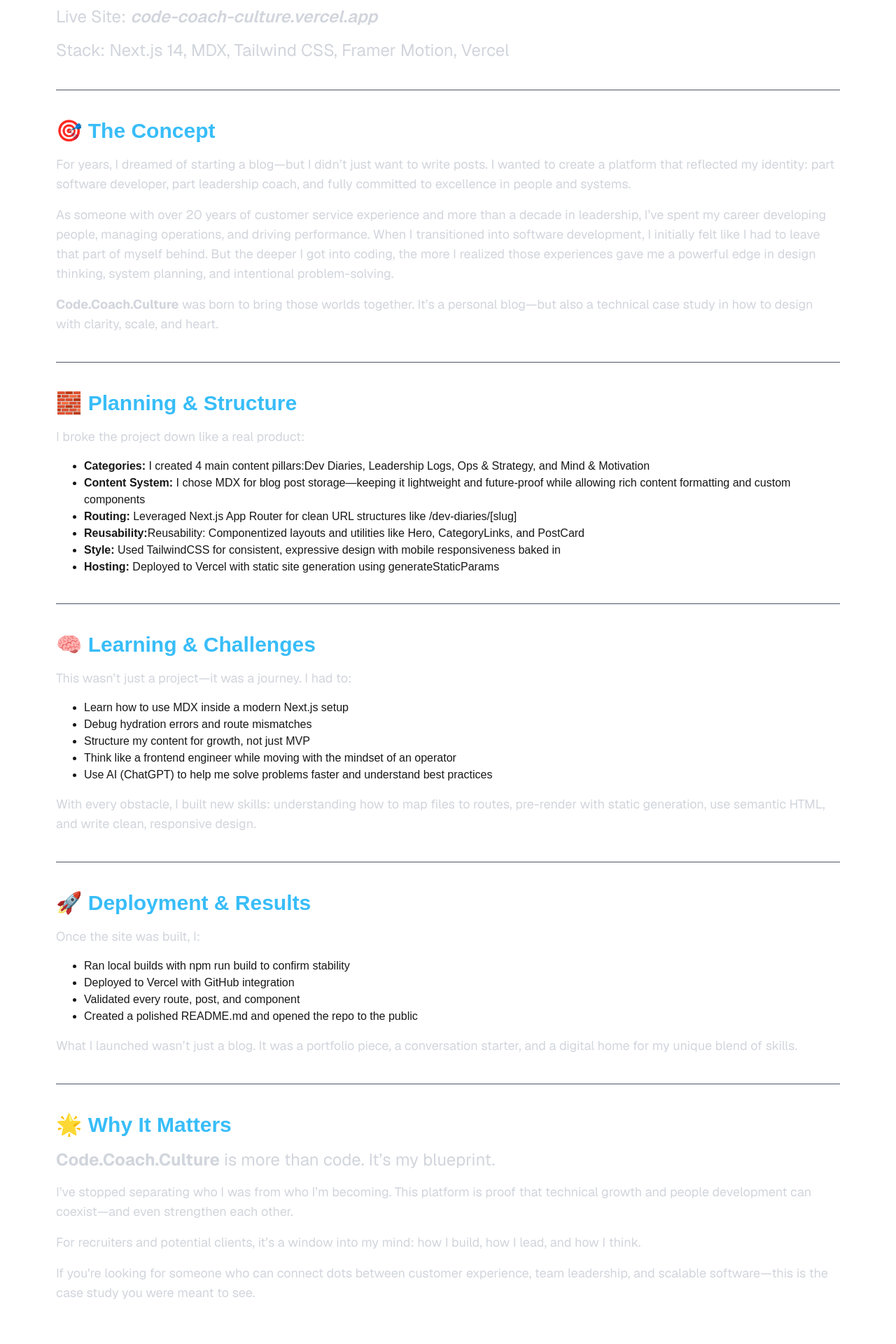
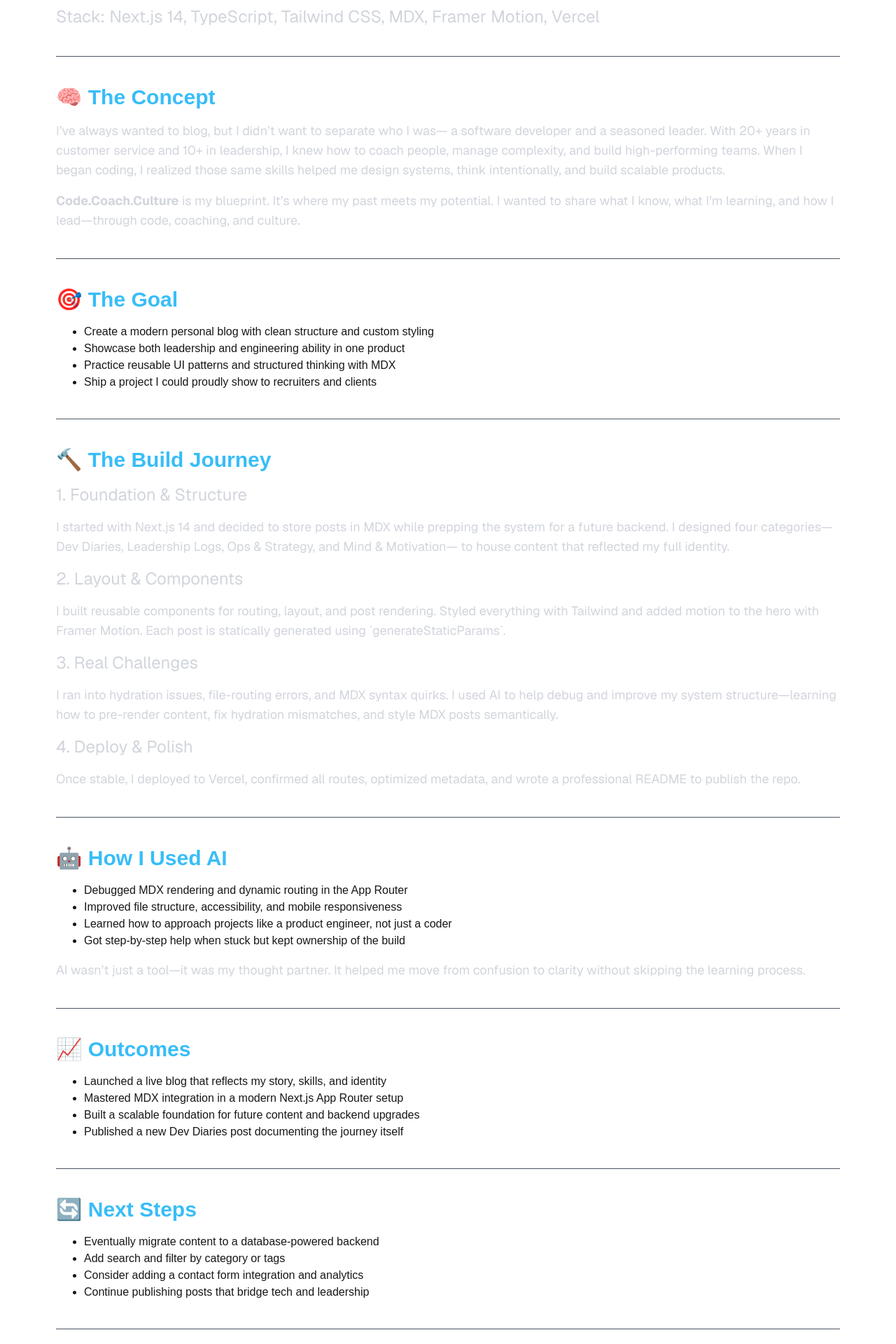
Before and after one commit to marcdevceo/marcdevceo, a Next.js app: page /case-studies/code-coach-culture-case in a window 1280 px wide. Shown: the part 320-2240 px from the top of the page at 70% size. Built offline with nearby package versions, Linux system fonts and the light colour scheme.

Commit message:
added marcdevceo-portfolio-case and updated all the case studies to match the same structure/ added a back to case studies button at the bottom of each case study to prevent from having to scroll back to the top

```diff
--- a/app/case-studies/code-coach-culture-case/page.tsx
+++ b/app/case-studies/code-coach-culture-case/page.tsx
@@ -1,142 +1,129 @@
-/* eslint-disable react/no-unescaped-entities */
-import { Main } from "@/components/ui/Spacer";
+import Button from "@/components/ui/Button";
+import { FlexContainer, Main } from "@/components/ui/Spacer";
 import Title, { Subtitle, Text } from "@/components/ui/Typography";
 
 export default function CodeCoachCultureCase() {
   return (
     <Main gap="md">
-        <a href="/case-studies">
-            <Text size="sm" color="secondary">← Back to Case Studies</Text>
-        </a><br/>
-      <Title>Code.Coach.Culture: Case Study</Title>
-      <Text>
-        Project: Code.Coach.Culture — A Blog Platform for Developers and Leaders
-      </Text>
+      <a href="/case-studies">
+        <Text size="sm" color="secondary">
+          ← Back to Case Studies
+        </Text>
+      </a>
+      <br />
+
+      <Title>📚 Code.Coach.Culture: Case Study</Title>
       <Text>
         Live Site:{" "}
-        <span className="italic font-semibold">
+        <span>
           <a href="https://code-coach-culture.vercel.app">
-            code-coach-culture.vercel.app
+            https://code-coach-culture.vercel.app
           </a>
         </span>
       </Text>
-      <Text>Stack: Next.js 14, MDX, Tailwind CSS, Framer Motion, Vercel</Text>
-      <hr className="w-full border-t border-gray-600 my-6" />
-      <Subtitle>🎯 The Concept</Subtitle>
-      <Text size="buttonText">
-        For years, I dreamed of starting a blog—but I didn’t just want to write
-        posts. I wanted to create a platform that reflected my identity: part
-        software developer, part leadership coach, and fully committed to
-        excellence in people and systems.
-      </Text>
-      <Text size="buttonText">
-        As someone with over 20 years of customer service experience and more
-        than a decade in leadership, I’ve spent my career developing people,
-        managing operations, and driving performance. When I transitioned into
-        software development, I initially felt like I had to leave that part of
-        myself behind. But the deeper I got into coding, the more I realized
-        those experiences gave me a powerful edge in design thinking, system
-        planning, and intentional problem-solving.
-      </Text>
-      <Text size="buttonText">
-        <span className="font-bold">Code.Coach.Culture</span> was born to bring
-        those worlds together. It’s a personal blog—but also a technical case
-        study in how to design with clarity, scale, and heart.
+      <Text>
+        Stack: Next.js 14, TypeScript, Tailwind CSS, MDX, Framer Motion, Vercel
       </Text>
       <hr className="w-full border-t border-gray-600 my-6" />
 
-      <Subtitle>🧱 Planning & Structure</Subtitle>
+      <Subtitle>🧠 The Concept</Subtitle>
       <Text size="buttonText">
-        I broke the project down like a real product:
+        I’ve always wanted to blog, but I didn’t want to separate who I was—
+        a software developer and a seasoned leader. With 20+ years in customer
+        service and 10+ in leadership, I knew how to coach people, manage
+        complexity, and build high-performing teams. When I began coding,
+        I realized those same skills helped me design systems, think
+        intentionally, and build scalable products.
       </Text>
+      <Text size="buttonText">
+        <span className="font-bold">Code.Coach.Culture</span> is my blueprint.
+        It’s where my past meets my potential. I wanted to share what I know,
+        what I’m learning, and how I lead—through code, coaching, and culture.
+      </Text>
+      <hr className="w-full border-t border-gray-600 my-6" />
+
+      <Subtitle>🎯 The Goal</Subtitle>
       <ul className="list-disc ml-10">
-        <li>
-          <span className="font-semibold">Categories:</span> I created 4 main
-          content pillars:Dev Diaries, Leadership Logs, Ops & Strategy, and Mind
-          & Motivation
-        </li>
-        <li>
-          <span className="font-semibold">Content System:</span> I chose MDX for
-          blog post storage—keeping it lightweight and future-proof while
-          allowing rich content formatting and custom components
-        </li>
-        <li>
-          <span className="font-semibold">Routing:</span> Leveraged Next.js App
-          Router for clean URL structures like /dev-diaries/[slug]
-        </li>
-        <li>
-          <span className="font-semibold">Reusability:</span>Reusability:
-          Componentized layouts and utilities like Hero, CategoryLinks, and
-          PostCard
-        </li>
-        <li>
-          <span className="font-semibold">Style:</span> Used TailwindCSS for
-          consistent, expressive design with mobile responsiveness baked in
-        </li>
-        <li>
-          <span className="font-semibold">Hosting:</span> Deployed to Vercel
-          with static site generation using generateStaticParams
-        </li>
+        <li>Create a modern personal blog with clean structure and custom styling</li>
+        <li>Showcase both leadership and engineering ability in one product</li>
+        <li>Practice reusable UI patterns and structured thinking with MDX</li>
+        <li>Ship a project I could proudly show to recruiters and clients</li>
       </ul>
       <hr className="w-full border-t border-gray-600 my-6" />
 
-      <Subtitle>🧠 Learning & Challenges</Subtitle>
+      <Subtitle>🔨 The Build Journey</Subtitle>
+      <Text>1. Foundation & Structure</Text>
       <Text size="buttonText">
-        This wasn’t just a project—it was a journey. I had to:
+        I started with Next.js 14 and decided to store posts in MDX while
+        prepping the system for a future backend. I designed four categories—
+        Dev Diaries, Leadership Logs, Ops & Strategy, and Mind & Motivation—
+        to house content that reflected my full identity.
       </Text>
-      <ul className="list-disc ml-10">
-        <li>Learn how to use MDX inside a modern Next.js setup</li>
-        <li>Debug hydration errors and route mismatches</li>
-        <li>Structure my content for growth, not just MVP</li>
-        <li>
-          Think like a frontend engineer while moving with the mindset of an
-          operator
-        </li>
-        <li>
-          Use AI (ChatGPT) to help me solve problems faster and understand best
-          practices
-        </li>
-      </ul>
+      <Text>2. Layout & Components</Text>
       <Text size="buttonText">
-        With every obstacle, I built new skills: understanding how to map files
-        to routes, pre-render with static generation, use semantic HTML, and
-        write clean, responsive design.
+        I built reusable components for routing, layout, and post rendering.
+        Styled everything with Tailwind and added motion to the hero with
+        Framer Motion. Each post is statically generated using
+        `generateStaticParams`.
+      </Text>
+      <Text>3. Real Challenges</Text>
+      <Text size="buttonText">
+        I ran into hydration issues, file-routing errors, and MDX syntax quirks.
+        I used AI to help debug and improve my system structure—learning how to
+        pre-render content, fix hydration mismatches, and style MDX posts
+        semantically.
+      </Text>
+      <Text>4. Deploy & Polish</Text>
+      <Text size="buttonText">
+        Once stable, I deployed to Vercel, confirmed all routes, optimized
+        metadata, and wrote a professional README to publish the repo.
       </Text>
       <hr className="w-full border-t border-gray-600 my-6" />
 
-      <Subtitle>🚀 Deployment & Results</Subtitle>
-      <Text size="buttonText">Once the site was built, I:</Text>
+      <Subtitle>🤖 How I Used AI</Subtitle>
       <ul className="list-disc ml-10">
-        <li>Ran local builds with npm run build to confirm stability</li>
-        <li>Deployed to Vercel with GitHub integration</li>
-        <li>Validated every route, post, and component</li>
-        <li>Created a polished README.md and opened the repo to the public</li>
+        <li>Debugged MDX rendering and dynamic routing in the App Router</li>
+        <li>Improved file structure, accessibility, and mobile responsiveness</li>
+        <li>Learned how to approach projects like a product engineer, not just a coder</li>
+        <li>Got step-by-step help when stuck but kept ownership of the build</li>
       </ul>
       <Text size="buttonText">
-        What I launched wasn’t just a blog. It was a portfolio piece, a
-        conversation starter, and a digital home for my unique blend of skills.
+        AI wasn’t just a tool—it was my thought partner. It helped me move from confusion to clarity without skipping the learning process.
       </Text>
       <hr className="w-full border-t border-gray-600 my-6" />
 
-      <Subtitle>🌟 Why It Matters</Subtitle>
-      <Text>
-        <span className="font-bold">Code.Coach.Culture</span> is more than code.
-        It’s my blueprint.
+      <Subtitle>📈 Outcomes</Subtitle>
+      <ul className="list-disc ml-10">
+        <li>Launched a live blog that reflects my story, skills, and identity</li>
+        <li>Mastered MDX integration in a modern Next.js App Router setup</li>
+        <li>Built a scalable foundation for future content and backend upgrades</li>
+        <li>Published a new Dev Diaries post documenting the journey itself</li>
+      </ul>
+      <hr className="w-full border-t border-gray-600 my-6" />
+
+      <Subtitle>🔄 Next Steps</Subtitle>
+      <ul className="list-disc ml-10">
+        <li>Eventually migrate content to a database-powered backend</li>
+        <li>Add search and filter by category or tags</li>
+        <li>Consider adding a contact form integration and analytics</li>
+        <li>Continue publishing posts that bridge tech and leadership</li>
+      </ul>
+      <hr className="w-full border-t border-gray-600 my-6" />
+
+      <Subtitle>🧾 Final Thoughts</Subtitle>
+      <Text size="buttonText">
+        <span className="font-bold">Code.Coach.Culture</span> is more than a blog—
+        it’s a reflection of how I build, how I lead, and how I learn.
+        It’s proof that the soft skills I gained from decades in customer service
+        are an asset in tech—not a separate identity.
       </Text>
       <Text size="buttonText">
-        I’ve stopped separating who I was from who I’m becoming. This platform
-        is proof that technical growth and people development can coexist—and
-        even strengthen each other.
+        I’m not just trying to code. I’m learning to build—with purpose,
+        intention, and clarity.
       </Text>
-      <Text size="buttonText">
-        For recruiters and potential clients, it’s a window into my mind: how I
-        build, how I lead, and how I think.
-      </Text>
-      <Text size="buttonText">
-        If you're looking for someone who can connect dots between customer
-        experience, team leadership, and scalable software—this is the case
-        study you were meant to see.
-      </Text>
+      <FlexContainer justifyContent="center" width="w-full">
+        <Button href="/case-studies">Back to Case Studies</Button>
+      </FlexContainer>
     </Main>
   );
 }
--- a/app/case-studies/movifind-case/page.tsx
+++ b/app/case-studies/movifind-case/page.tsx
@@ -1,5 +1,6 @@
 /* eslint-disable react/no-unescaped-entities */
-import { Main } from "@/components/ui/Spacer";
+import Button from "@/components/ui/Button";
+import { FlexContainer, Main } from "@/components/ui/Spacer";
 import Title, { Subtitle, Text } from "@/components/ui/Typography";
 
 export default function MoviFindCase() {
@@ -146,6 +147,9 @@ export default function MoviFindCase() {
           replacing deep thinking.
         </li>
       </ul>
+      <FlexContainer justifyContent="center" width="w-full">
+        <Button href="/case-studies">Back to Case Studies</Button>
+      </FlexContainer>
     </Main>
   );
 }
--- a/data/casestudies.tsx
+++ b/data/casestudies.tsx
@@ -13,7 +13,7 @@ export const caseStudiesList: CaseStudiesType[] = [
   {
     title: "MarcDevCEO Portfolio",
     slug: "marcdevceo-portfolio",
-    href: "/case-studies/marcdevceo-portfolio",
+    href: "/case-studies/marcdevceo-portfolio-case",
     summary: (
       <>
         <Text size="caption">
```
Also changed, not shown: app/case-studies/marcdevceo-portfolio-case/page.tsx (added, +134 -0 lines).
